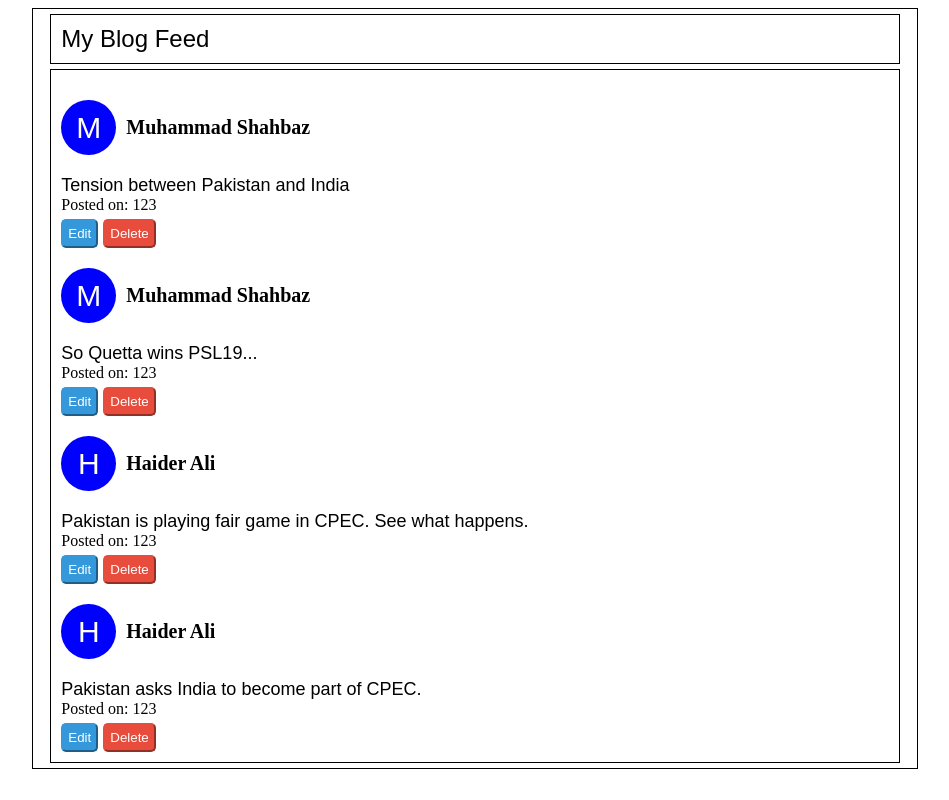
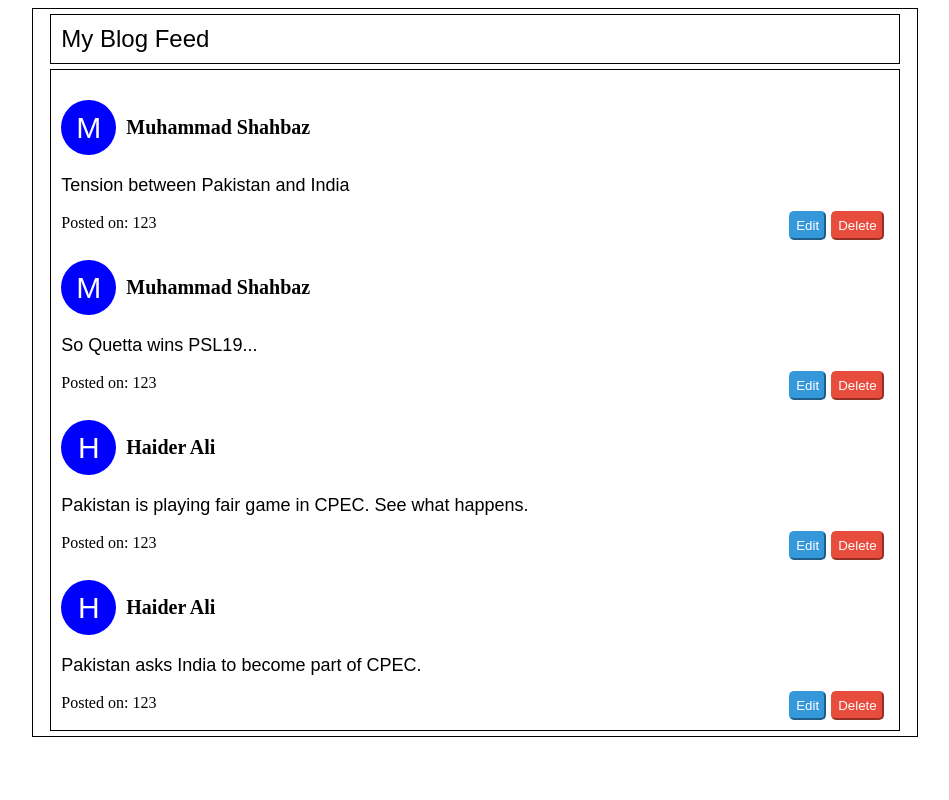
Before and after one commit to thebazshah/biit-react-class-fall2019, a React (Create React App) app in the folder BlogApp/: page / in a window 1280 px wide. Shown: the whole page, without its empty margins (165-1114 px from the left). Built offline with nearby package versions, Linux system fonts and the light colour scheme.

Commit message:
Seprated timestamp and buttons

```diff
--- a/BlogApp/src/BlogItem.js
+++ b/BlogApp/src/BlogItem.js
@@ -13,10 +13,12 @@ export default function BlogItem(props) {
         <div style={styles.profileName}><b> {user.fullName} </b></div>
       </div>
       <div style= {styles.blogItemMainText} >{blog.text}</div>
-      <div>
-        <div>Posted on: {blog.timestamp}</div>
-        <button style={styles.btnEdit} >Edit</button>
-        <button style={styles.btnDelete} >Delete</button>
+      <div style={styles.blogItemFooter} >
+        <div  style={styles.blogItemTimestamp} >Posted on: {blog.timestamp}</div>
+        <div style={styles.blogItemButtons} >
+          <button style={styles.btnEdit} >Edit</button>
+          <button style={styles.btnDelete} >Delete</button>
+        </div>
       </div>
     </div>
   )
--- a/BlogApp/src/styles.js
+++ b/BlogApp/src/styles.js
@@ -72,6 +72,16 @@ const styles = {
   blogItemMainText: {
     fontSize: 18,
     fontFamily: 'sans-serif',
+  },
+  blogItemFooter: {
+    display: 'flex',
+    marginTop: 10,
+  },
+  blogItemTimestamp: {
+    alignSelf: 'center',
+  },
+  blogItemButtons: {
+    marginLeft: 'auto',
   }
 
 };
```
